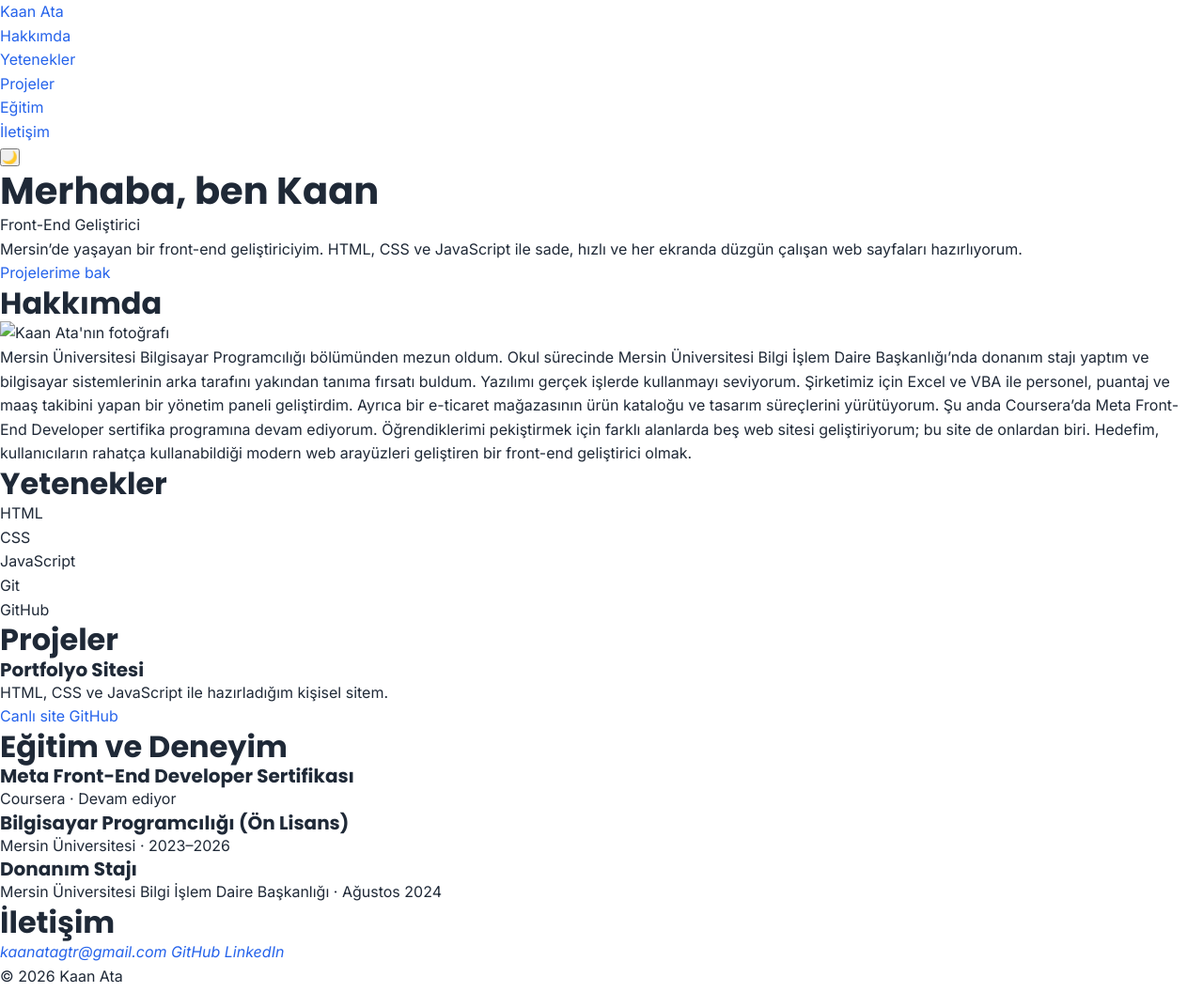
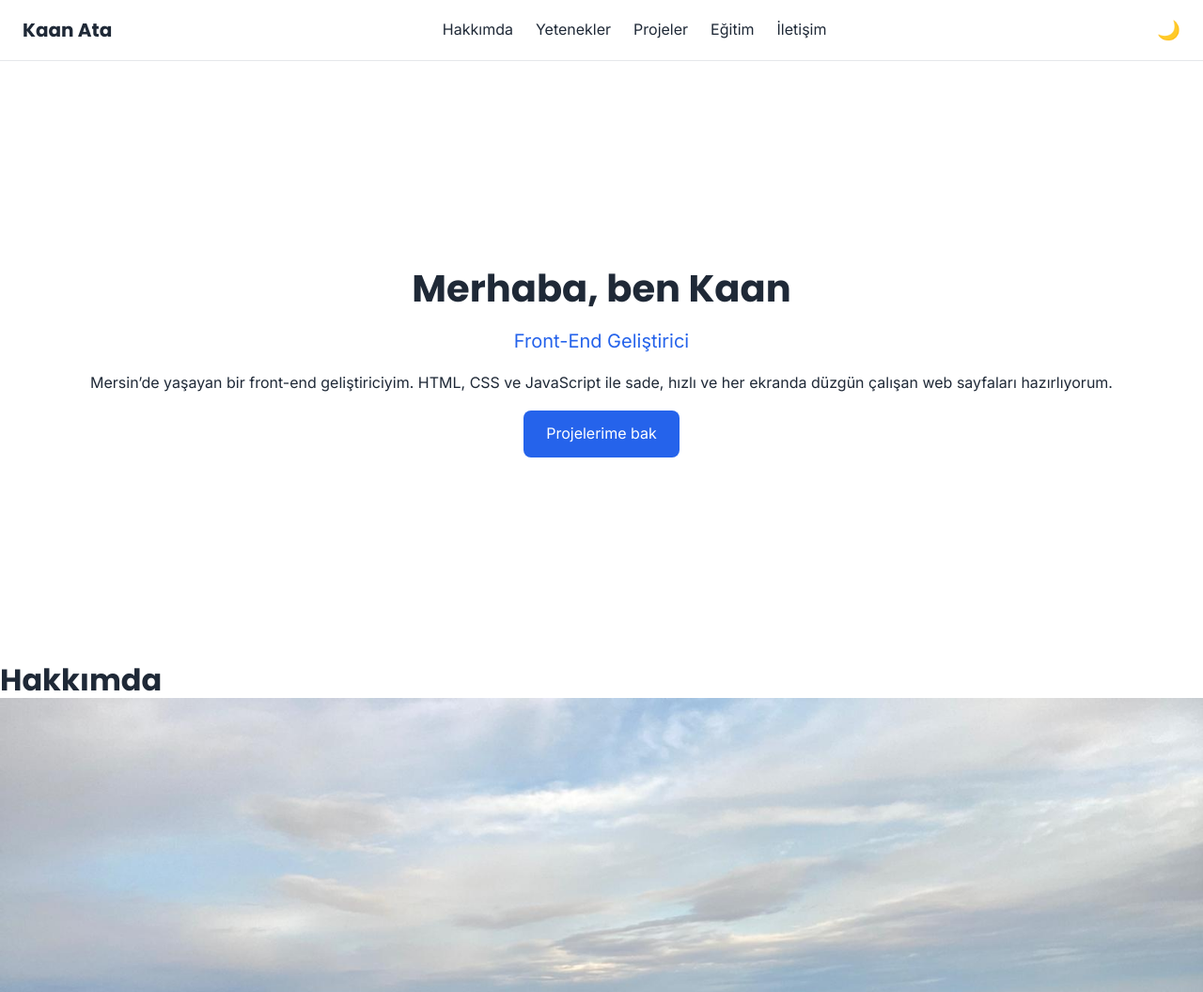
Before and after one commit to KaanAta-Dev/portfolyo, a plain HTML site: page index.html in a window 1280 px wide. Shown: the top 1056 px of the page at 94% size. Drawn offline with Linux system fonts and the light colour scheme.

Commit message:
Üst menü ve giriş bölümü stilleri eklendi

```diff
--- a/css/style.css
+++ b/css/style.css
@@ -3,6 +3,7 @@
   --color-text: #1f2937;
   --color-text-muted: #6b7280;
   --color-accent: #2563eb;
+  --color-dark-accent: #1d4ed8;
   --color-card-bg: #f3f4f6;
   --font-body: "Inter", sans-serif;
   --font-heading: "Poppins", sans-serif;
@@ -44,3 +45,62 @@ a {
 a:hover {
   text-decoration: underline;
 }
+.site-header {
+  display: flex;
+  justify-content: space-between;
+  align-items: center;
+  padding: 1rem 1.5rem;
+  border-bottom: 1px solid #e5e7eb;
+  position: sticky;
+  top: 0;
+  background-color: var(--color-bg);
+  z-index: 10;
+}
+.logo {
+  font-family: var(--font-heading);
+  font-weight: 700;
+  font-size: 1.25rem;
+  color: var(--color-text);
+}
+.nav-links {
+  list-style: none;
+  display: flex;
+  gap: 1.5rem;
+}
+.nav-links a {
+  color: var(--color-text);
+}
+.nav-links a:hover {
+  color: var(--color-accent);
+}
+.theme-toggle {
+  border: none;
+  background: none;
+  cursor: pointer;
+  font-size: 1.25rem;
+}
+.hero {
+  min-height: 80vh;
+  display: flex;
+  flex-direction: column;
+  align-items: center;
+  justify-content: center;
+  text-align: center;
+  gap: 1rem;
+  padding: 2rem 1.5rem;
+}
+.hero-title {
+  color: var(--color-accent);
+  font-size: 1.25rem;
+}
+.btn {
+  background-color: var(--color-accent);
+  color: #ffffff;
+  padding: 0.75rem 1.5rem;
+  border-radius: 8px;
+  transition: background-color 0.2s ease;
+}
+.btn:hover {
+  background-color: var(--color-dark-accent);
+  text-decoration: none;
+}
--- a/index.html
+++ b/index.html
@@ -48,7 +48,7 @@
 
       <section id="hakkimda">
         <h2>Hakkımda</h2>
-        <img src="images/profil.jpg" alt="Kaan Ata'nın fotoğrafı" />
+        <img src="images/profil.jpeg" alt="Kaan Ata'nın fotoğrafı" />
         <p>
           Mersin Üniversitesi Bilgisayar Programcılığı bölümünden mezun oldum.
           Okul sürecinde Mersin Üniversitesi Bilgi İşlem Daire Başkanlığı’nda
```
